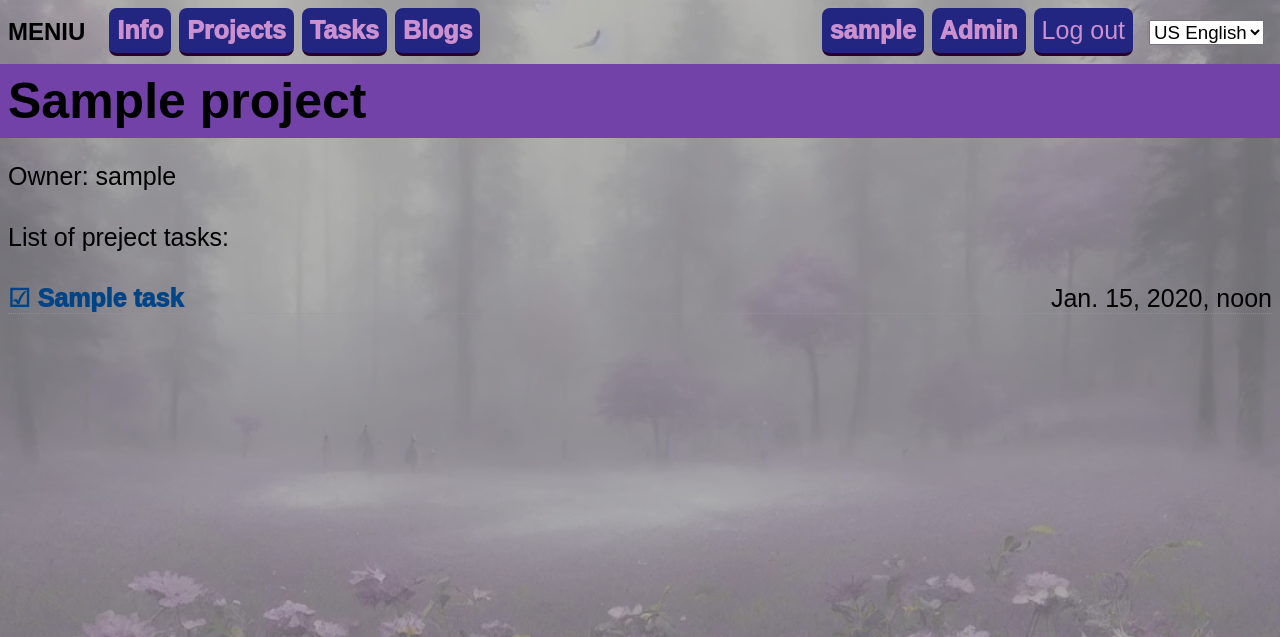
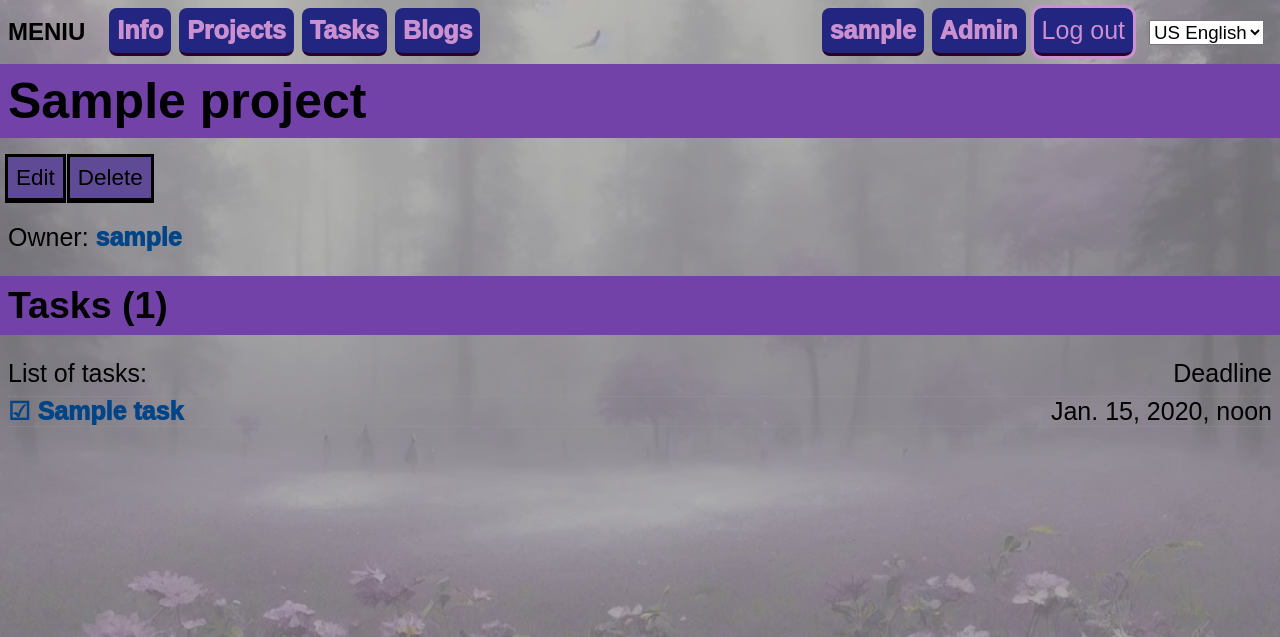
Before and after one commit to egluzelu/Django_kioskas, a Django app: page /project/1/ in a window 1280 px wide. Shown: the top 637 px of the page. Run offline with Django 5.2, Linux system fonts and the light colour scheme; a user stored in the database is signed in; tables that the repository leaves empty hold one stand-in row (values such as "Sample post").

Commit message:
sukurti vartotojo delete ir update

```diff
--- a/tasker_kioskas/tasks/admin.py
+++ b/tasker_kioskas/tasks/admin.py
@@ -15,6 +15,7 @@ class ProjectAdmin(admin.ModelAdmin):
             ),
         }),
     )
+    autocomplete_fields = ['owner']
 
     def total_tasks(self, obj: models.Project):
         return obj.tasks.count()
@@ -35,6 +36,7 @@ class TaskAdmin(admin.ModelAdmin):
     search_fields = ['name', 'description', 'project__name', 'owner__last_name', 'owner__username']
     list_editable = ['is_done', 'owner', 'project']
     readonly_fields = ['id', 'created_at', 'updated_at']
+    autocomplete_fields = ['project', 'owner']
     fieldsets = (
         (_("general").title(), {
             "fields": (
--- a/tasker_kioskas/tasks/static/css/style.css
+++ b/tasker_kioskas/tasks/static/css/style.css
@@ -172,10 +172,16 @@ main form select {
 }
 
 main form button {
-    background-color: #4f1ecc;
-    font-size: 120%;
+    color: black;
+    background-color: #5f4a95;
     outline: solid;
+    border: 1 px solid #09010c;
+    border-bottom: 2px solid #040404;
+    padding: 0.5rem;
+    font-size: 100%;
+    cursor: pointer;
 }
+
 
 main form .helptext {
     display: block;
@@ -185,3 +191,39 @@ main form .helptext {
     min-width: 30rem;
     padding: 1rem;
 }
+
+button, .button {
+    color: black;
+    background-color: #5f4a95;
+    outline: solid;
+    border: 1 px solid #09010c;
+    border-bottom: 2px solid #040404;
+    padding: 0.5rem;
+    font-size: 90%;
+    cursor: pointer;
+    font-weight: 300;
+    margin-top: 1rem;
+}
+
+button:hover, .button:hover {
+    color: black;
+    background-color: #774677;
+    border-bottom: 2px solid #0e0e0f;
+}
+
+.toolbar {
+    margin: 2.5rem 0.5rem 1.5rem;
+
+}
+
+.toolbar form {
+    display: inline;
+}
+
+.toolbar form select {
+    padding: 0.05rem;
+}
+
+div.tube {
+    padding: 1rem;
+}
--- a/tasker_kioskas/tasks/templates/projects/project_detail.html
+++ /dev/null
@@ -1,19 +0,0 @@
-{% extends "base.html" %}{% load i18n %}
-{% block title %}{{ block.super }} | {{ project }}{% endblock title %}
-{% block content %}
-<h1>
-    {{ project.name }}
-</h1>
-<p>{% trans "owner"|capfirst %}: {{ project.owner }}</p>
-<p>{% trans "list of preject tasks"|capfirst %}:</p>
-<ul>
-{% for task in project.tasks.all %}
-    <li><a href="{% url "task_done" task.pk %}?next={{ request.path }}">
-        {% if task.is_done %}&#x2611;{% else %}&#x2610;{% endif %}</a>
-        <a href="{% url "task_detail" task.pk %}">{{ task.name }}</a>
-        <span style="float:right;">{{ task.deadline }}</span>
-    </li>
-{% endfor %}
-</ul>
-
-{% endblock content %}
--- a/tasker_kioskas/tasks/templates/tasks/index.html
+++ b/tasker_kioskas/tasks/templates/tasks/index.html
@@ -1,4 +1,4 @@
-{% extends "base.html" %}{% load i18n %}
+{% extends "base.html" %}{% load static i18n %}
 {% block content %}
     <h1>Kioskelis "{% trans "daisy"|capfirst %}"</h1>
     <p>{% trans "users"|capfirst %}: {{ users_count }}</p>
--- /dev/null
+++ b/tasker_kioskas/tasks/templates/tasks/project_detail.html
@@ -0,0 +1,30 @@
+{% extends "base.html" %}{% load i18n %}
+{% block title %}{{ project.name }} | {{ block.super }}{% endblock title %}
+{% block content %}
+<h1>
+    {{ project.name }}
+</h1>
+{% if project.owner == request.user or request.user.is_superuser %}
+    <p>
+        <a class="button" href="{% url "project_update" project.pk %}">{% trans "edit"|capfirst %}</a>
+        <a class="button" href="{% url "project_delete" project.pk %}">{% trans "delete"|capfirst %}</a>
+    </p>
+{% endif %}
+<p>{% trans "owner"|capfirst %}: <a href="{% url "user_detail" project.owner.username %}">{{ project.owner }}</a></p>
+<h2>{% trans "tasks"|capfirst %} ({{ project.tasks.count }})</h2>
+<ul>
+    <li class="list-table-header">
+        <span>{% trans "list of tasks:"|capfirst %}</span>
+        <span style="float:right;">{% trans "deadline"|capfirst %}</span>
+    </li>
+{% for task in project.tasks.all %}
+<li><a href="{% url "task_done" task.pk %}">
+    {% if task.is_done %}&#x2611;{% else %}&#x2610;{% endif %}</a>
+    <a href="{% url "task_detail" task.pk %}">{{ task.name }}</a>
+    <span style="float:right;">{{ task.deadline }}</span>
+</li>
+{% empty %}
+    <li>{% trans "no tasks found"|capfirst %}</li>
+{% endfor %}
+</ul>
+{% endblock content %}
--- a/tasker_kioskas/tasks/templates/tasks/task_detail.html
+++ b/tasker_kioskas/tasks/templates/tasks/task_detail.html
@@ -1,7 +1,8 @@
 {% extends "base.html" %}{% load i18n %}
 {% block title %}{{ block.super }} | {{ task }}{% endblock title %}
 {% block content %}
-<h1>{% if task.is_done %}&#x2611;{% else %}&#x2610;{% endif %}
+<h1><a href="{% url "task_done" task.pk %}?next={{ request.path }}">
+    {% if task.is_done %}&#x2611;{% else %}&#x2610;{% endif %}</a>
     {{ task.name }}
 </h1>
 <p>{% trans "owner"|capfirst %}: {{ task.owner }} / {% trans "project"|capfirst %}: {{ task.project }}</p>
--- a/tasker_kioskas/tasks/templates/tasks/task_list.html
+++ b/tasker_kioskas/tasks/templates/tasks/task_list.html
@@ -1,7 +1,7 @@
 {% extends "base.html" %}{% load i18n %}
 {% block title %}{{ block.super }} {% trans "list"%}{% endblock title %}
 {% block content %}
-<h1>{% trans "Tasks"|capfirst %}</h1>
+<h1>{% trans "tasks"|capfirst %}<span style="float:right;">{% trans "deadline"|capfirst %}</span></h1>
 <ul>
     <li class="list-table-header">
         <span>{% trans "name"|capfirst %}:</span>
--- a/tasker_kioskas/tasks/urls.py
+++ b/tasker_kioskas/tasks/urls.py
@@ -3,9 +3,12 @@ from . import views
 
 urlpatterns = [
     path('', views.index, name='index'),
+    path('projects/', views.ProjectListView.as_view(), name='project_list'),
+    path('projects/create/', views.ProjectCreateView.as_view(), name='project_create'),
+    path('project/<int:pk>/', views.ProjectDetailView.as_view(), name='project_detail'),
+    path('project/<int:pk>/edit/', views.ProjectUpdateView.as_view(), name='project_update'),
+    path('project/<int:pk>/delete/', views.ProjectDeleteView.as_view(), name='project_delete'),
     path('tasks/', views.task_list, name='task_list'),
     path('task/<int:pk>/', views.task_detail, name='task_detail'),
     path('task/<int:pk>/done/', views.task_done, name='task_done'),
-    path('project/', views.project_list, name='project_list'),
-    path('project/<int:pk>/', views.project_detail, name='project_detail'),
 ]
--- a/tasker_kioskas/tasks/views.py
+++ b/tasker_kioskas/tasks/views.py
@@ -1,9 +1,83 @@
+from typing import Any
 from django.contrib import messages
+from django.contrib.auth import get_user_model
+from django.contrib.auth.mixins import LoginRequiredMixin, UserPassesTestMixin
+from django.db.models.query import QuerySet
 from django.http import HttpRequest, HttpResponse
 from django.shortcuts import render, get_object_or_404, redirect
+from django.urls import reverse
 from django.utils.translation import gettext_lazy as _
+from django.views import generic
 from . import models
 from blog import models as blog_models
+
+class ProjectListView(generic.ListView):
+    model = models.Project
+    template_name = 'tasks/project_list.html'
+
+    def get_queryset(self) -> QuerySet[Any]:
+        queryset = super().get_queryset()
+        if self.request.GET.get('owner'):
+            queryset = queryset.filter(owner__username=self.request.GET.get('owner'))
+        return queryset
+
+    def get_context_data(self, **kwargs: Any) -> dict[str, Any]:
+        context = super().get_context_data(**kwargs)
+        context['user_list'] = get_user_model().objects.all()
+        return context
+
+
+class ProjectDetailView(generic.DetailView):
+    model = models.Project
+    template_name = 'tasks/project_detail.html'
+
+
+class ProjectCreateView(LoginRequiredMixin, generic.CreateView):
+    model = models.Project
+    template_name = 'tasks/project_create.html'
+    fields = ('name', )
+
+    def get_success_url(self) -> str:
+        messages.success(self.request,
+            _('project created succesfully').capitalize())
+        return reverse('project_list')
+
+    def form_valid(self, form):
+        form.instance.owner = self.request.user
+        return super().form_valid(form)
+
+class ProjectUpdateView(LoginRequiredMixin,
+        UserPassesTestMixin,
+        generic.UpdateView,
+    ):
+    model = models.Project
+    template_name = 'tasks/project_update.html'
+    fields = ('name', )
+
+    def get_success_url(self) -> str:
+        messages.success(self.request,
+            _('project updated succesfully').capitalize())
+        return reverse('project_list')
+
+    def test_func(self) -> bool | None:
+        return self.get_object().owner == self.request.user or self.request.user.is_superuser
+
+
+class ProjectDeleteView(LoginRequiredMixin,
+        UserPassesTestMixin,
+        generic.DeleteView,
+    ):
+    model = models.Project
+    template_name = 'tasks/project_delete.html'
+
+    def get_success_url(self) -> str:
+        messages.success(self.request,
+            _('project deleted succesfully').capitalize())
+        return reverse('project_list')
+
+    def test_func(self) -> bool | None:
+        return self.get_object().owner == self.request.user or self.request.user.is_superuser
+
 
 def index(request: HttpRequest) -> HttpResponse:
     context = {
@@ -13,16 +87,6 @@ def index(request: HttpRequest) -> HttpResponse:
         'blogs_count': blog_models.Blog.objects.count(),
     }
     return render(request, 'tasks/index.html', context)
-
-def project_list(request: HttpRequest) -> HttpResponse:
-    return render(request, 'projects/project_list.html', {
-        'project_list': models.Project.objects.all(),
-    })
-
-def project_detail(request: HttpRequest, pk: int) -> HttpResponse:
-    return render(request, 'projects/project_detail.html', {
-        'project': get_object_or_404(models.Project, pk=pk),
-    })
 
 def task_list(request: HttpRequest) -> HttpResponse:
     return render(request, 'tasks/task_list.html', {
```
Also changed, not shown: tasker_kioskas/tasks/templates/projects/project_list.html (deleted, +0 -11 lines), tasker_kioskas/tasks/templates/tasks/project_create.html (added, +10 -0 lines), tasker_kioskas/tasks/templates/tasks/project_delete.html (added, +19 -0 lines), tasker_kioskas/tasks/templates/tasks/project_list.html (added, +26 -0 lines), tasker_kioskas/tasks/templates/tasks/project_update.html (added, +10 -0 lines), tasker_kioskas/tasks/locale/lt/LC_MESSAGES/django.po, tasker_kioskas/user_profile/apps.py (line endings or trailing spaces), tasker_kioskas/user_profile/locale/lt/LC_MESSAGES/django.po.
